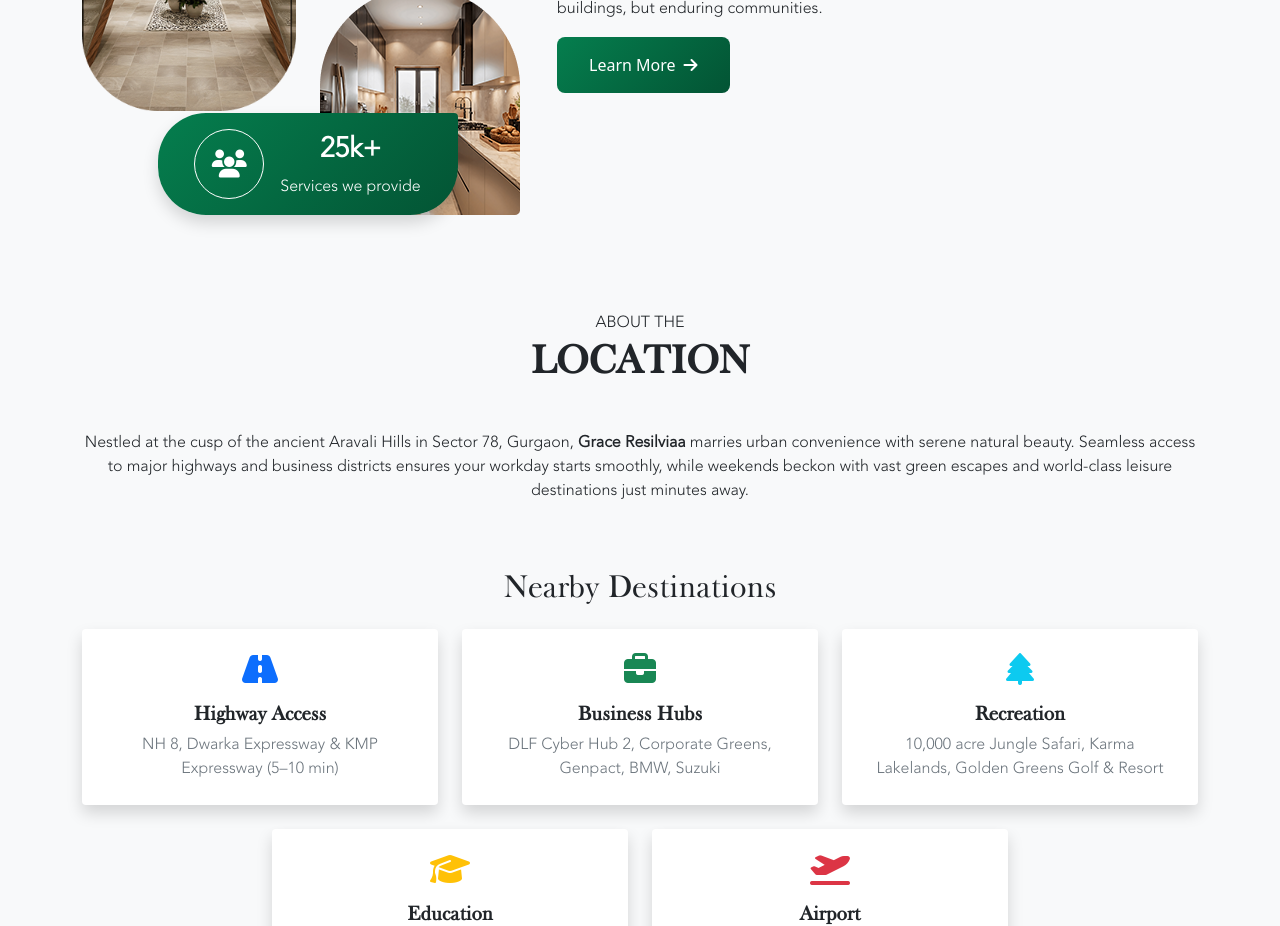
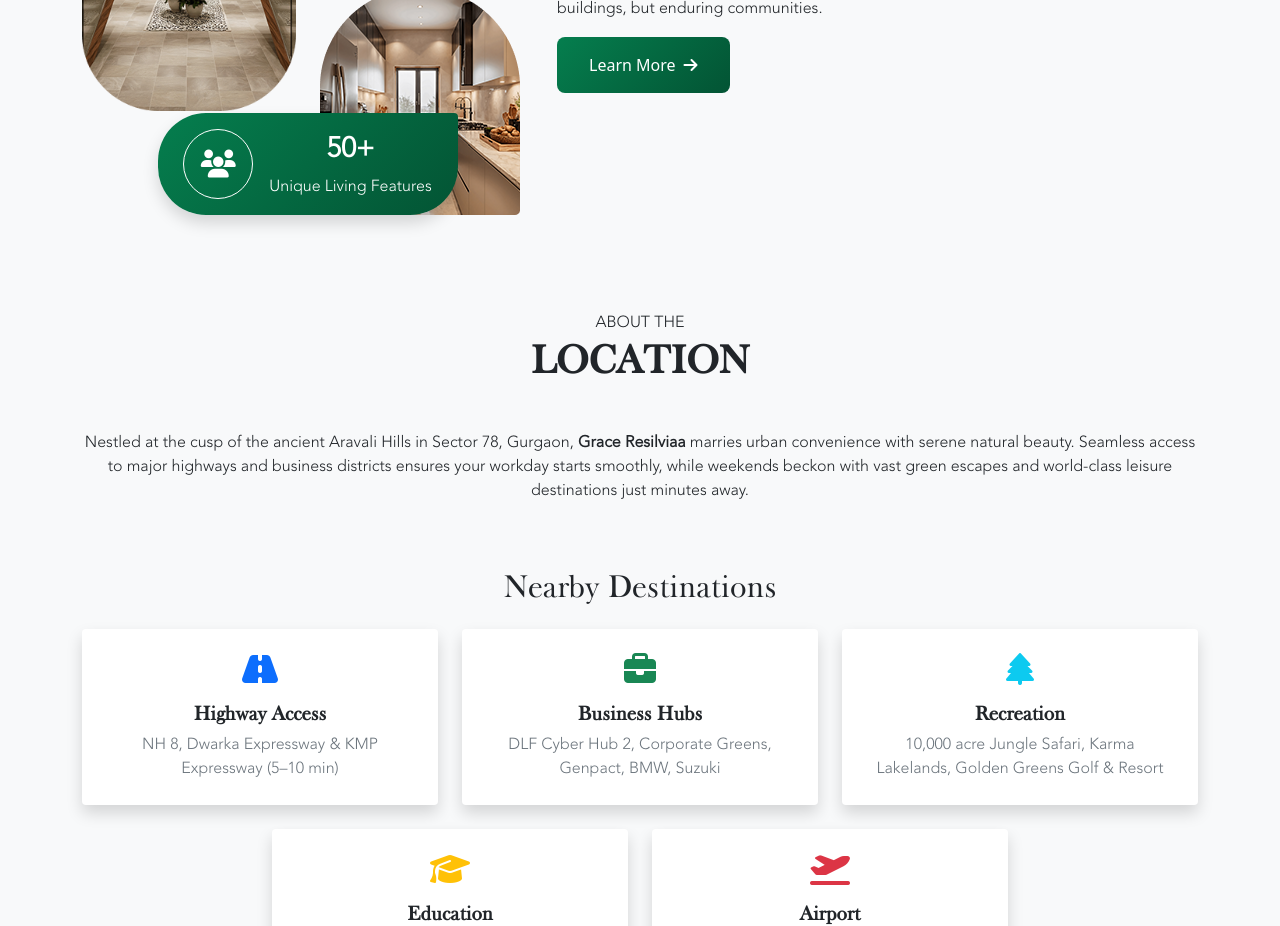
Before and after one commit to abhis9582/grace-landing-page, a plain HTML site: page index.html in a window 1280 px wide. Shown: the part 960-1886 px from the top of the page. Drawn offline with nearby package versions, Linux system fonts and the light colour scheme.

Commit message:
changed 25k to 50+

```diff
--- a/index.html
+++ b/index.html
@@ -127,8 +127,8 @@
                                         <i class="fa fa-users fs-3"></i>
                                     </div>
                                     <div>
-                                        <p class="fs-3 fw-bold mb-1">25k+</p>
-                                        <p class="mb-0">Services we provide</p>
+                                        <p class="fs-3 fw-bold mb-1">50+</p>
+                                        <p class="mb-0">Unique Living Features</p>
                                     </div>
                                 </div>
                             </div>
```
